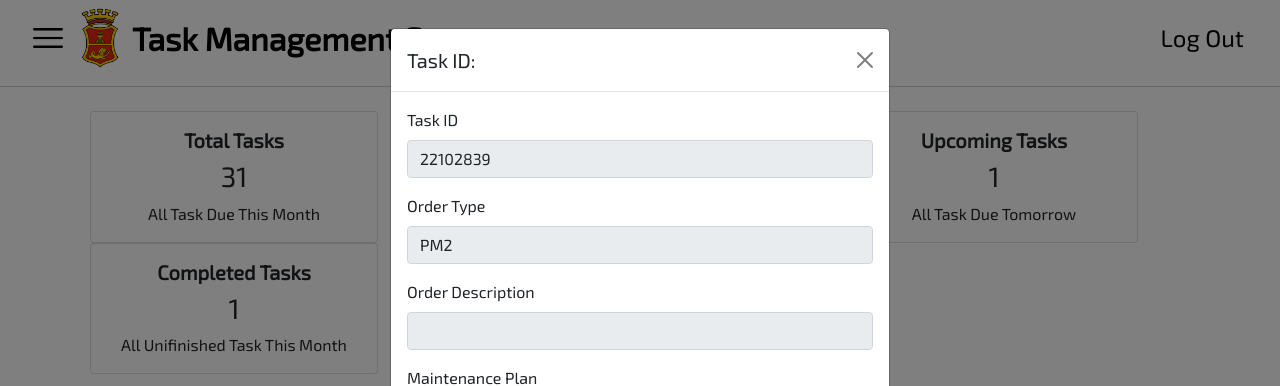
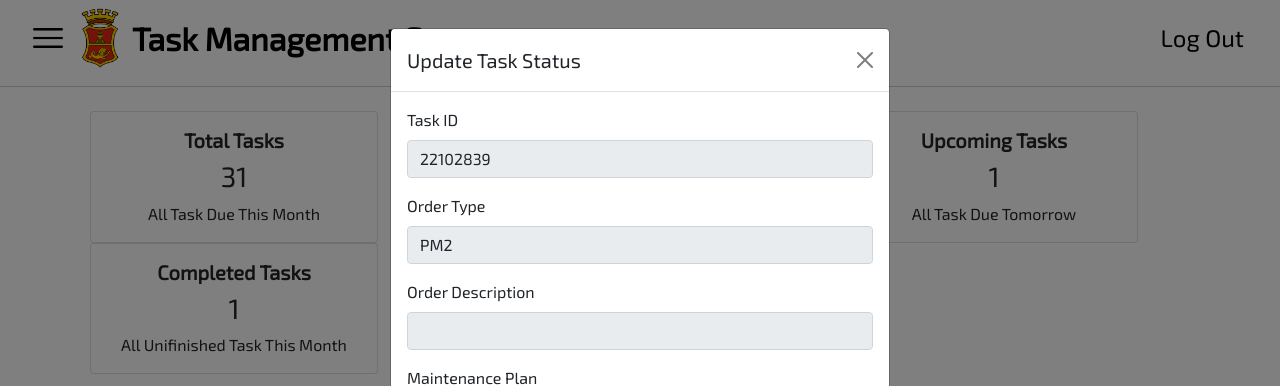
Before and after one commit to Niles-Rondez/Task-Management-and-Notification-System-for-SMG, a PHP site: page /dashboard.php in a window 1280 px wide, after a click that opens the changed part. Shown: the top 386 px of the page. Run offline with PHP 8.4, Linux system fonts and the light colour scheme; data comes from the database, SQL or seed files in the repository; some libraries are stand-ins or nearby versions.

Commit message:
Update dashboard.php

```diff
--- a/dashboard.php
+++ b/dashboard.php
@@ -270,7 +270,7 @@ mysqli_close($conn);
     <div class="modal-dialog">
         <div class="modal-content">
             <div class="modal-header">
-            <h5 class="modal-title" id="updateTaskModalLabel">Task ID: <span id="currentTaskID"></span></h5>
+            <h5 class="modal-title" id="updateTaskModalLabel">Update Task Status <span id="currentTaskID"></span></h5>
             <button type="button" class="btn-close" data-bs-dismiss="modal" aria-label="Close"></button>
             </div>
             <div class="modal-body">
```
